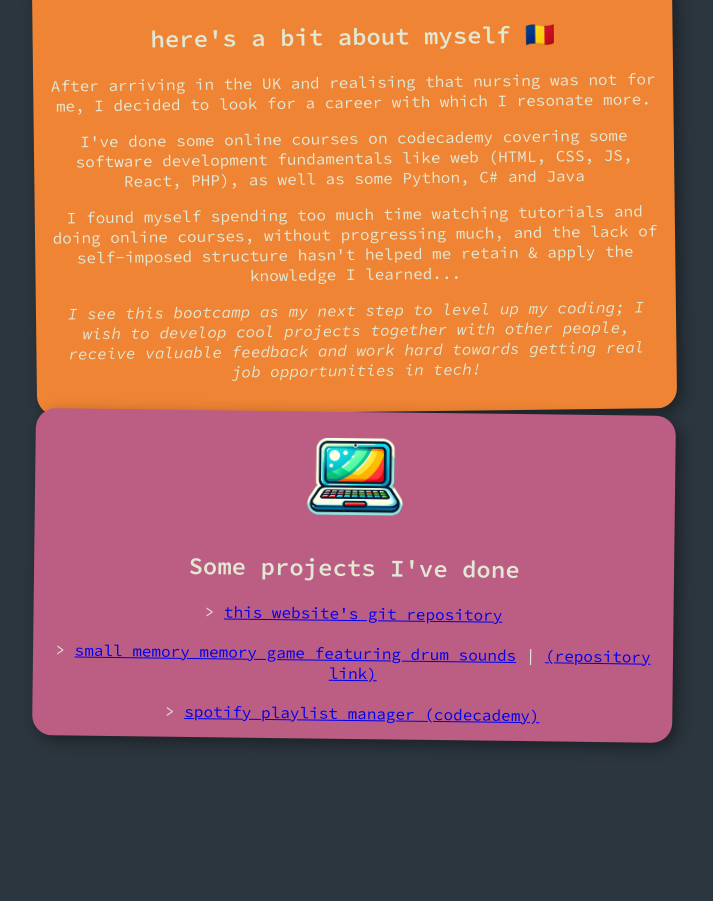
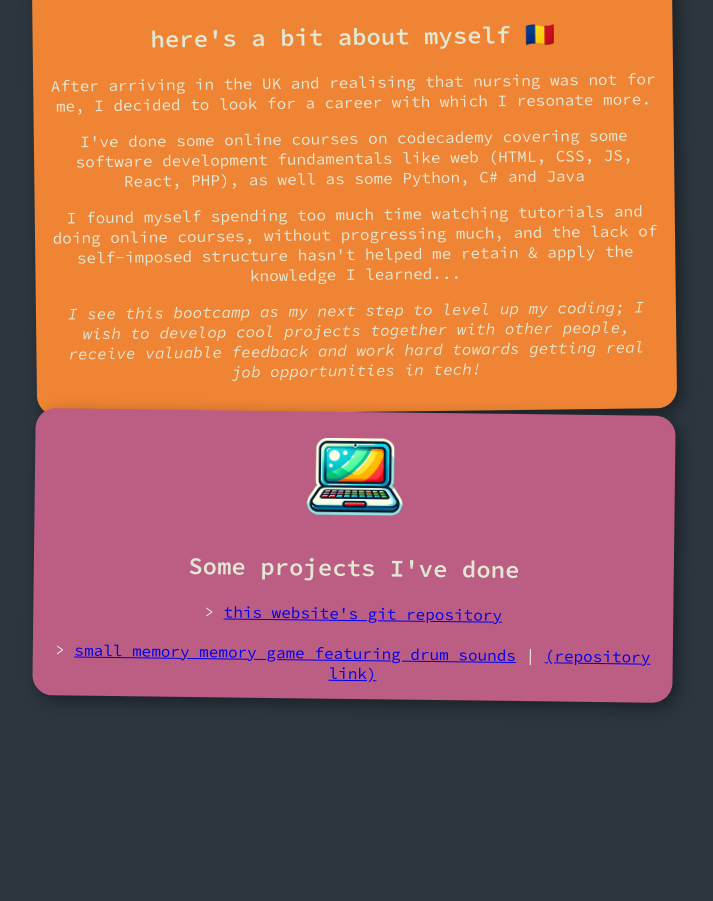
Before and after one commit to electricblues/portfolio-website, a plain HTML site: page index.html in a window 1280 px wide. Shown: the part 448-1349 px from the top of the page, without its empty margins (286-999 px from the left). After the commit the page ends 1314 px from the top, so only its background shows below. Drawn offline with Linux system fonts and the light colour scheme.

Commit message:
removing spotify project since It's not working

```diff
--- a/index.html
+++ b/index.html
@@ -110,13 +110,6 @@
             >(repository link)</a
           >
         </div>
-        <br />
-        <div>
-          >
-          <a href="https://github.com/electricblues/jammming"
-            >spotify playlist manager (codecademy)</a
-          >
-        </div>
       </div>
 
       <div class="spacer"></div>
```
